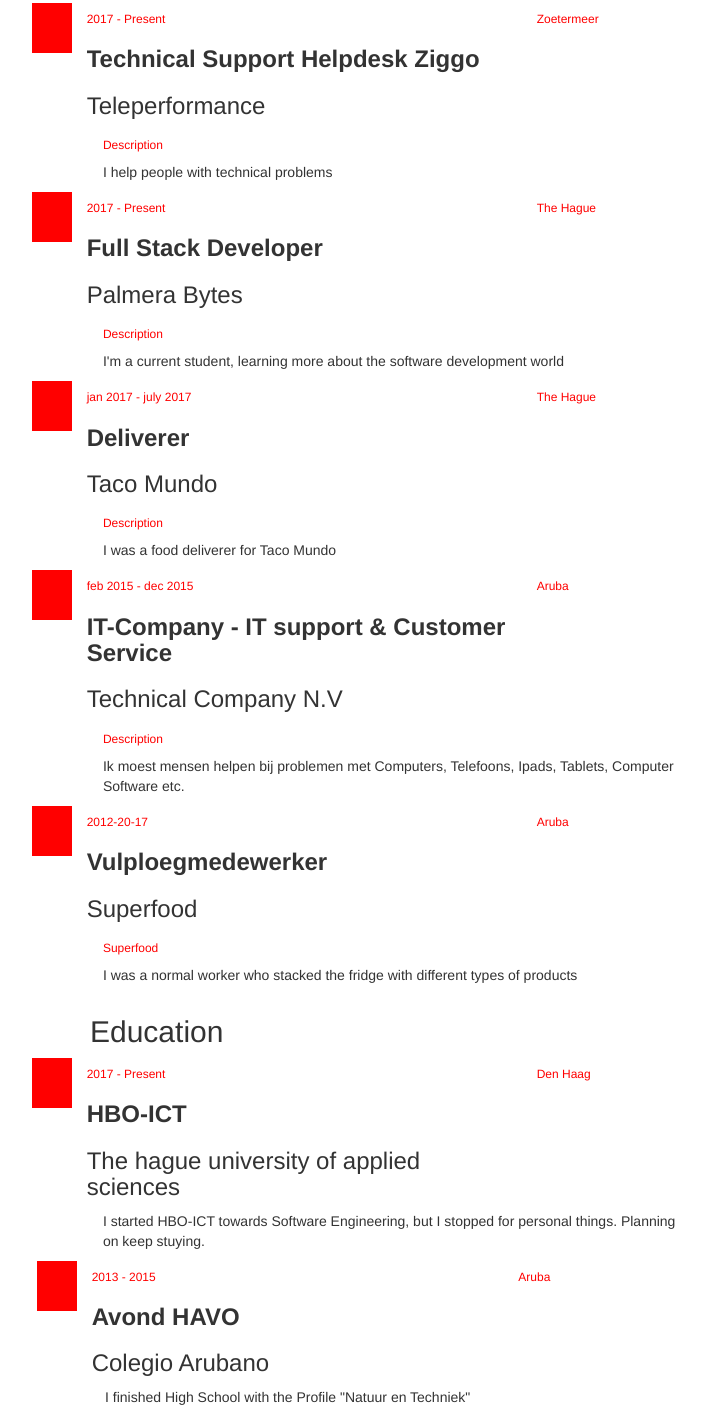
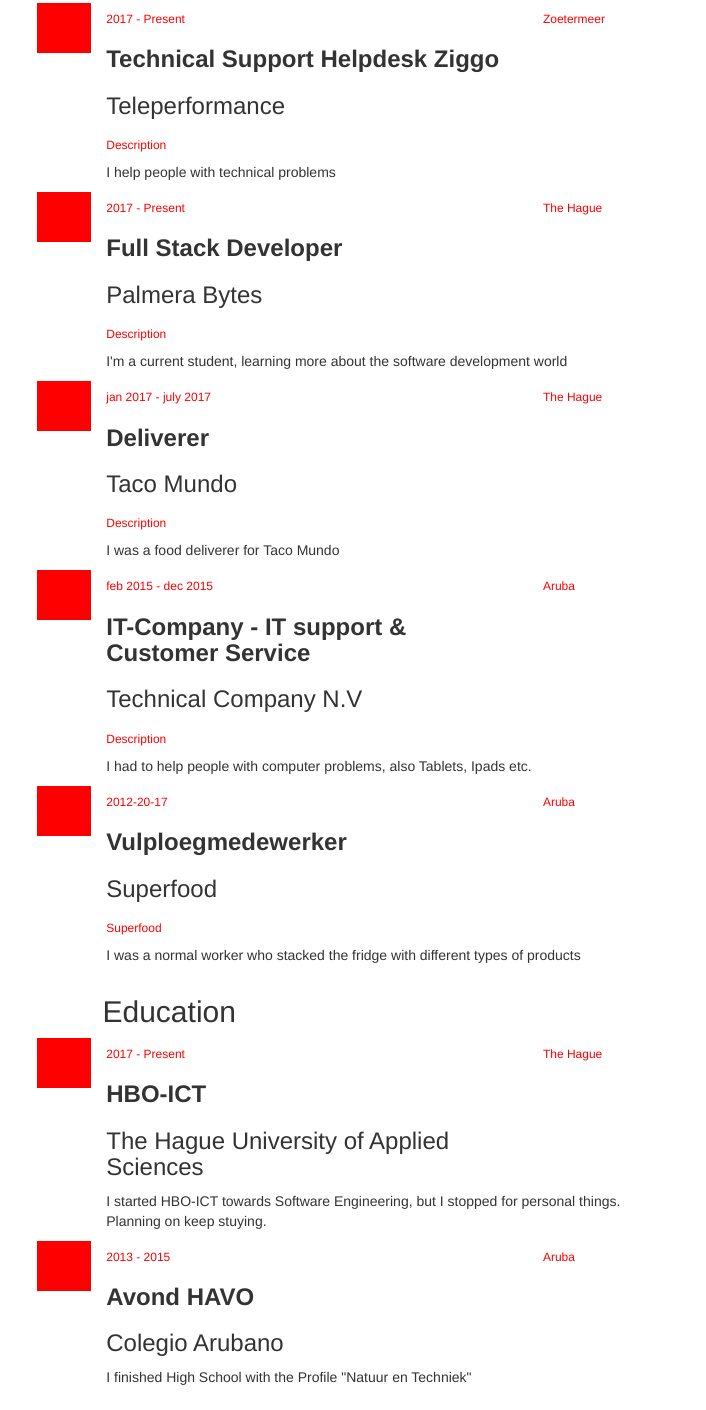
Before and after one commit to AHaayen/CV-HTML, a website: page index.html in a window 1280 px wide. Shown: the part 402-1812 px from the top of the page, without its empty margins (468-1174 px from the left). Drawn offline with nearby package versions, Linux system fonts and the light colour scheme.

Commit message:
Edited code

```diff
--- a/css/style.css
+++ b/css/style.css
@@ -25,5 +25,5 @@
 }
 
 .margin-fix {
-  margin-left: 10px;
+  margin-left: 0px;
 }
--- a/index.html
+++ b/index.html
@@ -25,7 +25,9 @@
             Someone I really admire, Gary Vaynerchuk said the following:
             <br>
             <br>
-            <i>“ It’s easy to dream about it, but much harder to execute it“. </i>
+            <i>“ It’s easy to
+              <strong>dream</strong> about it, but much harder to
+              <strong>execute</strong> it “. </i>
             <br>
             <br> I’ve always had a passion for finding out how things are connected. That’s why I’m drawn towards programming
             and making music. The concept of composition is present in both. I see them both as an art form. I put a lot
@@ -64,13 +66,14 @@
     <section class="row">
       <section class="col-lg-6 col-md-2 col-sm-8 col-xs-1">
         <div class="row">
+          <!-- WORK EXPERIENCE -->
           <h2 class="col-lg-offset-1">Work Experience</h2>
+        </div>
         <div class="row margin-fix">
-
           <!-- Row experience -->
           <section class="row">
             <!-- Header -->
-              <section style="background-color:red; width: 40px ;height:50px" class="col-lg-1"></section>
+            <section style="background-color:red;height:50px" class="col-lg-1"></section>
             <section class="col-lg-8">
               <h4>2017 - Present</h4>
               <h3>
@@ -93,11 +96,10 @@
 
 
         <div class="row margin-fix">
-
           <!-- Row experience -->
           <section class="row">
             <!-- Header -->
-              <section style="background-color:red; width: 40px ;height:50px" class="col-lg-1"></section>
+            <section style="background-color:red;height:50px" class="col-lg-1"></section>
             <section class="col-lg-8">
               <h4>2017 - Present</h4>
               <h3>
@@ -117,12 +119,12 @@
             </section>
           </section>
         </div>
+
         <div class="row margin-fix">
-
           <!-- Row experience -->
           <section class="row">
             <!-- Header -->
-              <section style="background-color:red; width: 40px ;height:50px" class="col-lg-1"></section>
+            <section style="background-color:red; height:50px" class="col-lg-1"></section>
             <section class="col-lg-8">
               <h4>jan 2017 - july 2017</h4>
               <h3>
@@ -145,11 +147,10 @@
 
 
         <div class="row margin-fix">
-
           <!-- Row experience -->
           <section class="row">
             <!-- Header -->
-              <section style="background-color:red; width: 40px ;height:50px" class="col-lg-1"></section>
+            <section style="background-color:red; height:50px" class="col-lg-1"></section>
             <section class="col-lg-8">
               <h4>feb 2015 - dec 2015</h4>
               <h3>
@@ -165,16 +166,16 @@
           <section class="row">
             <section class="col-lg-11 col-lg-offset-1">
               <h4>Description</h4>
-                <p>Ik moest mensen helpen bij problemen met Computers, Telefoons, Ipads, Tablets, Computer Software etc.</p>
+              <p>I had to help people with computer problems, also Tablets, Ipads etc.</p>
             </section>
           </section>
         </div>
+
         <div class="row margin-fix">
-
           <!-- Row experience -->
           <section class="row">
             <!-- Header -->
-              <section style="background-color:red; width: 40px ;height:50px" class="col-lg-1"></section>
+            <section style="background-color:red; height:50px" class="col-lg-1"></section>
             <section class="col-lg-8">
               <h4>2012-20-17</h4>
               <h3>
@@ -195,24 +196,25 @@
             </section>
           </section>
         </div>
-        </div>
 
-        <div class="row">
+
+        <!-- EDUCATION -->
+
         <h2 class="col-lg-offset-1">Education</h2>
         <div class="row margin-fix">
           <!-- Row experience -->
           <section class="row">
             <!-- Header -->
-              <section style="background-color:red; width: 40px ;height:50px" class="col-lg-1"></section>
+            <section style="background-color:red; height:50px" class="col-lg-1"></section>
             <section class="col-lg-8">
               <h4>2017 - Present</h4>
               <h3>
                 <strong>HBO-ICT</strong>
               </h3>
-                <h3>The hague university of applied sciences</h3>
+              <h3>The Hague University of Applied Sciences</h3>
             </section>
             <section class="col-lg-2">
-                <h4>Den Haag</h4>
+              <h4>The Hague</h4>
             </section>
           </section>
           <!-- Content -->
@@ -223,11 +225,10 @@
           </section>
         </div>
 
-        </div>
-
+        <div class="row margin-fix">
           <section class="row">
             <!-- Header -->
-          <section style="background-color:red; width: 40px ;height:50px" class="col-lg-1"></section>
+            <section style="background-color:red; height:50px" class="col-lg-1"></section>
             <section class="col-lg-8">
               <h4>2013 - 2015</h4>
               <h3>
@@ -245,13 +246,11 @@
               <p>I finished High School with the Profile "Natuur en Techniek"</p>
             </section>
           </section>
+      </section>
       </div>
-      </section>
 
 
-
-
-
+      <!-- Skills & Competences -->
 
       <section class="col-lg-6 col-md-10 col-sm-4 col-xs-11">
         <div class="row">
@@ -305,14 +304,8 @@
             </div>
           </div>
         </div>
-
-
-
       </section>
 
-    </section>
-
-    </section>
 
 
 
```
Lines whose indentation alone changed are shown as unchanged.
